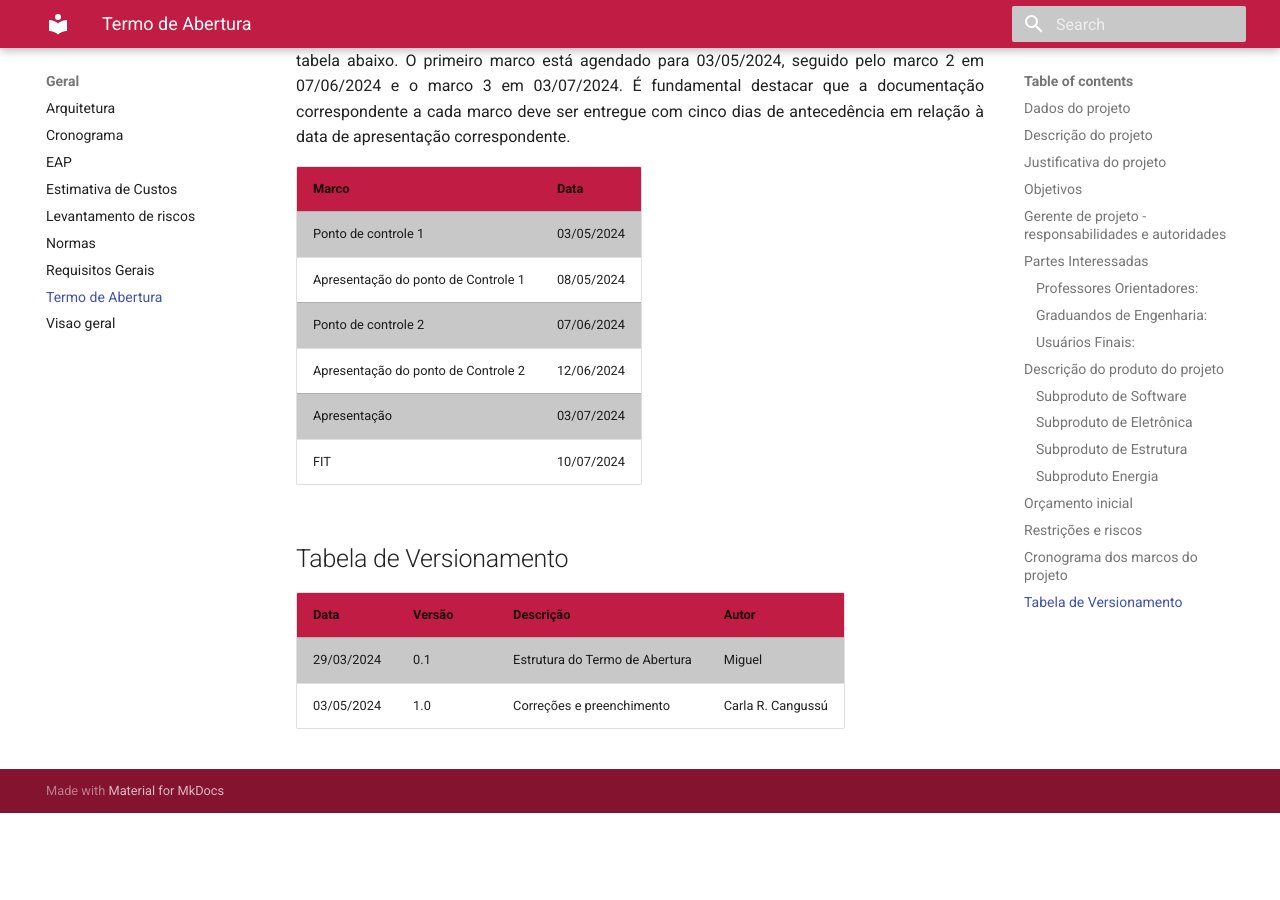
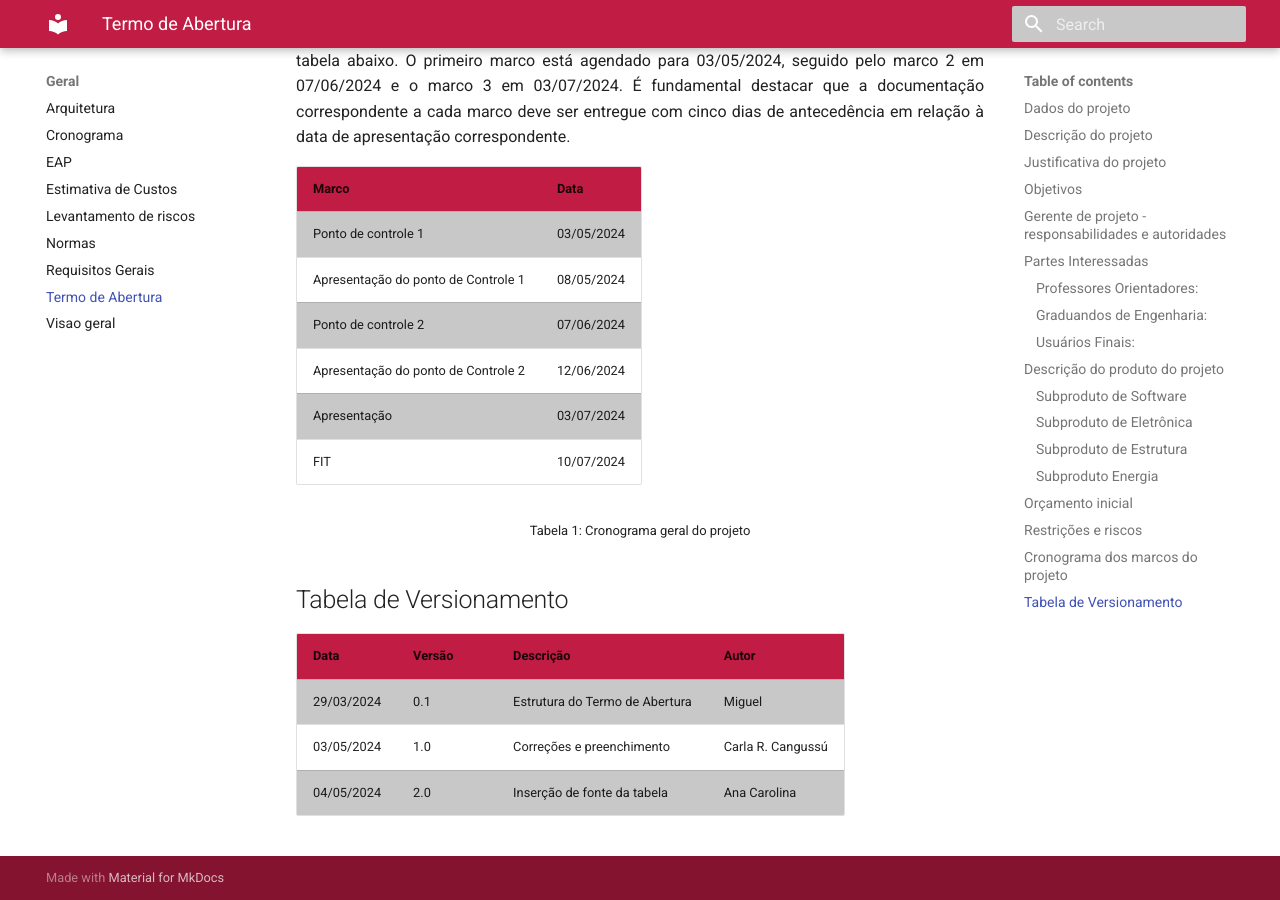
Before and after one commit to Calcioft/ScanPoint, an MkDocs documentation site: the page built from docs/geral/termo_de_abertura_de_projeto.md, in a window 1280 px wide and 900 px high, scrolled down 3474 px. Built offline with MkDocs 1.6.1 and Material for MkDocs 9.7.7, drawn with Linux system fonts in a browser that asks for light colours; before the commit the page ends 4287 px from its top, so only the background shows below that.

Commit message:
doc: insercao da fonte da tabela

```diff
--- a/docs/geral/termo_de_abertura_de_projeto.md
+++ b/docs/geral/termo_de_abertura_de_projeto.md
@@ -70,9 +70,12 @@ Os riscos podem ser encontrados no documento de [Levantamento de riscos](../gera
 |Apresentação| 03/07/2024|
 | FIT | 10/07/2024|
 
+<font size="2"><p style="text-align: center">Tabela 1: Cronograma geral do projeto</p></font>
+
 ## Tabela de Versionamento
 
 | Data | Versão| Descrição | Autor |
 |------|-------|-----------|-------|
 |29/03/2024|0.1|Estrutura do Termo de Abertura| Miguel|
 |03/05/2024|1.0|Correções e preenchimento | Carla R. Cangussú|
+|04/05/2024|2.0| Inserção de fonte da tabela | Ana Carolina|
```
